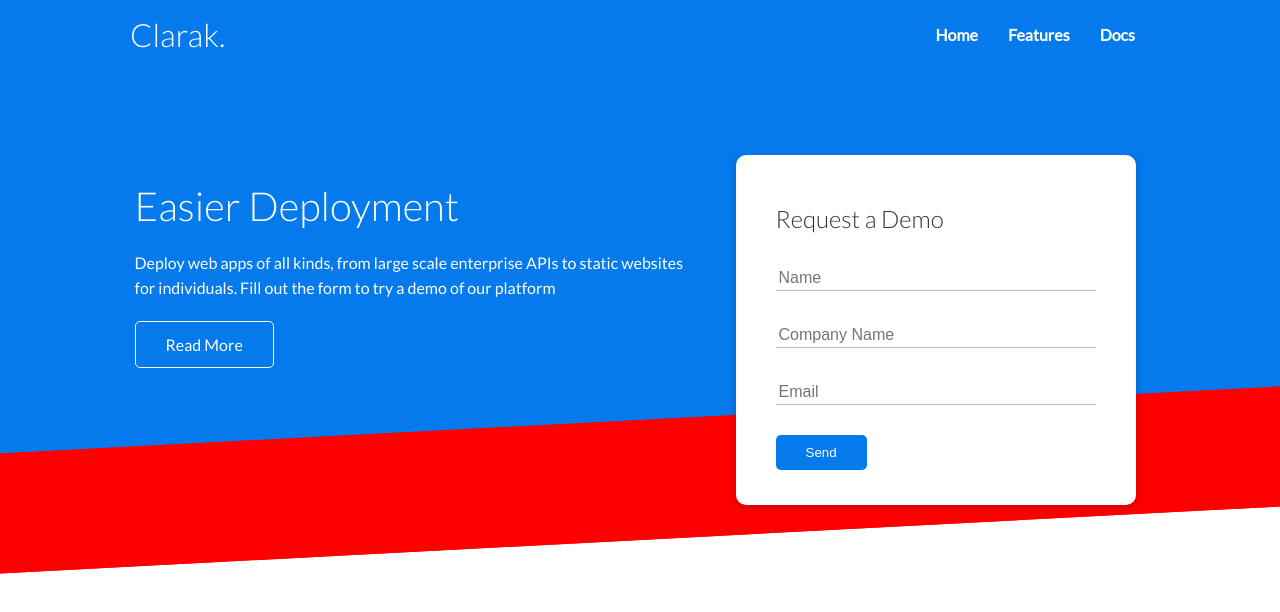
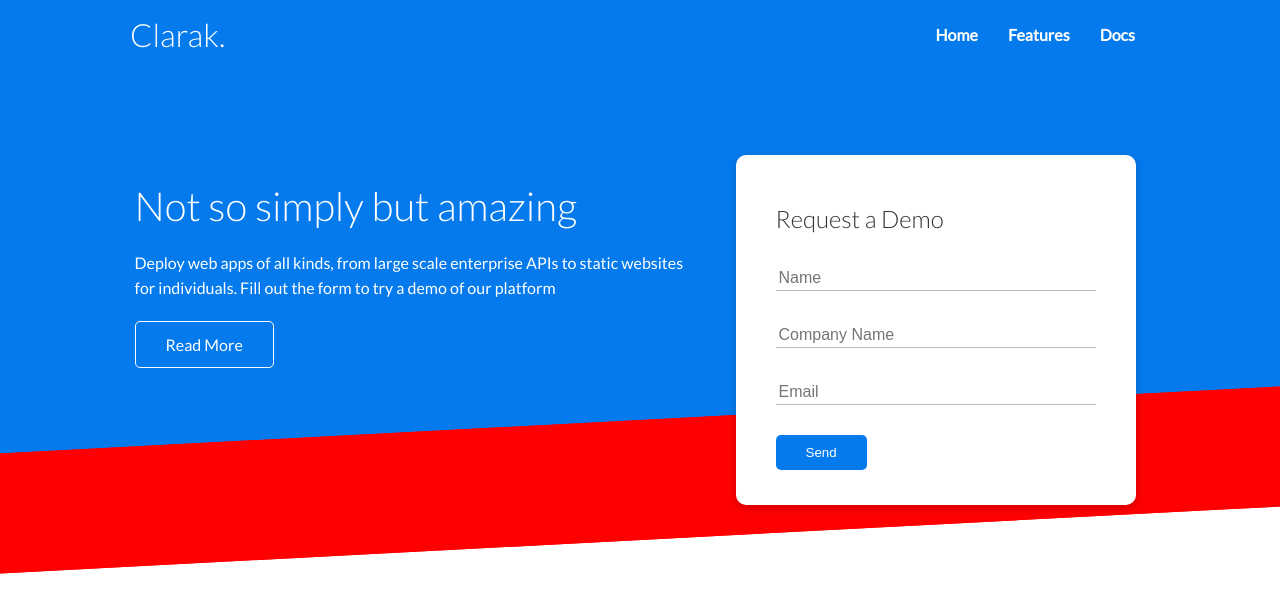
Before and after one commit to clarakk/loruki, a plain HTML site: page index.html in a window 1280 px wide. Drawn offline with Linux system fonts and the light colour scheme.

Commit message:
first commit vscode

```diff
--- a/index.html
+++ b/index.html
@@ -27,7 +27,7 @@
     <section class="showcase">
         <div class="container grid">
             <div class="showcase-text">
-                <h1>Easier Deployment</h1>
+                <h1>Not so simply but amazing</h1>
                 <p>Deploy web apps of all kinds, from large scale enterprise APIs to static websites for individuals. Fill out the form to try a demo of our platform</p>
                 <a href="features.html" class="btn btn-outline">Read More</a>
             </div>
```
